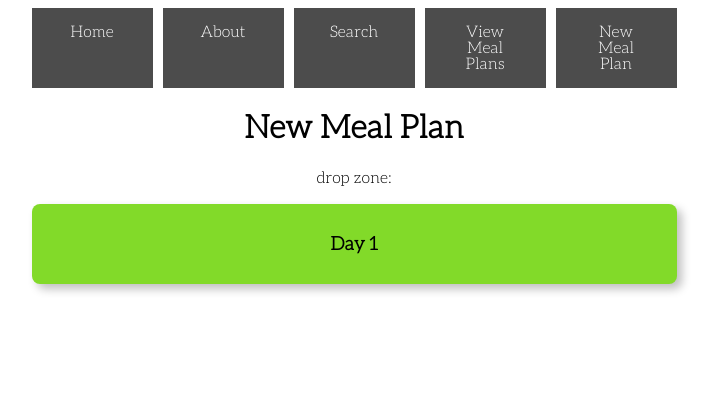
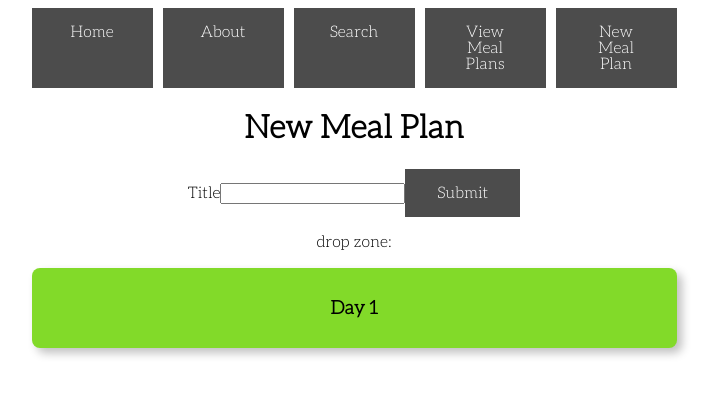
Before and after one commit to dwinniford/nutrition-tracker, a React (Create React App) app: page /mealplans/new in a window 1280 px wide. Shown: the top 396 px of the page, without its empty margins (286-1003 px from the left). Built offline with nearby package versions, Linux system fonts and the light colour scheme.

Commit message:
displays form to edit title

```diff
--- /dev/null
+++ b/src/components/MealPlanForm.js
@@ -0,0 +1,15 @@
+import React, { Component } from 'react'
+
+export default class MealPlanForm extends Component {
+    render() {
+        return (
+            <div>
+                <form>
+                    <label>Title</label>
+                    <input type="text"/>
+                    <input className="black-button" type="submit"/>
+                </form>
+            </div>
+        )
+    }
+}
--- a/src/containers/MealPlansNewContainer.js
+++ b/src/containers/MealPlansNewContainer.js
@@ -2,13 +2,15 @@ import React, { Component } from 'react'
 import {connect} from 'react-redux'
 import RecipeCard from '../components/RecipeCard.js'
 import './MealPlansNewContainer.css'
+import MealPlanForm from '../components/MealPlanForm.js'
 
 class MealPlansNewContainer extends Component {
     constructor(props) {
         super(props)
         this.state = {
             dropZoneId: null,
-            name: ''
+            name: '',
+            editTitle: false
         }
     }
 
@@ -43,6 +45,7 @@ class MealPlansNewContainer extends Component {
         return (
             <div>
                 <h1>New Meal Plan</h1>
+                <MealPlanForm />
                 <p>drop zone: {this.state.dropZoneId}</p>
                 <div className="newRecipes">
                     {this.props.newMealPlan.map(recipe => this.recipeButton(recipe))}
```
